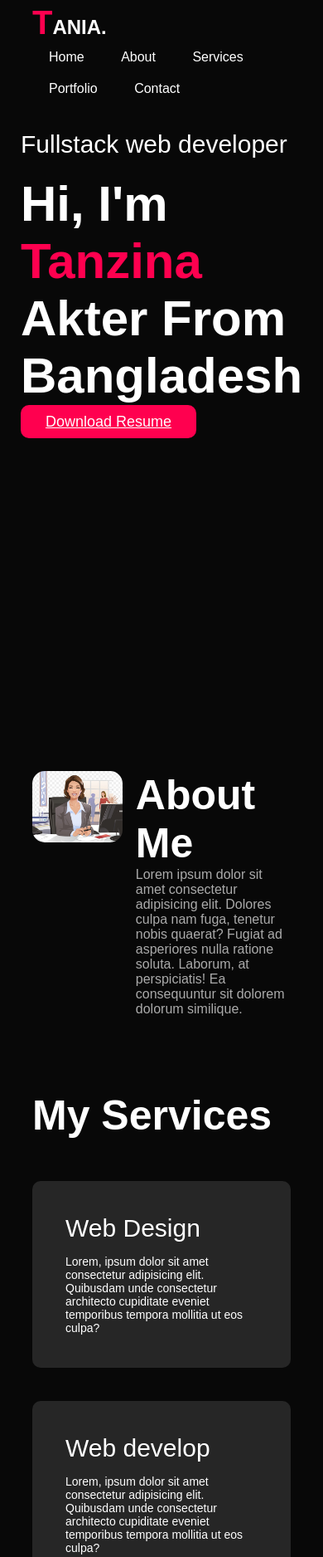
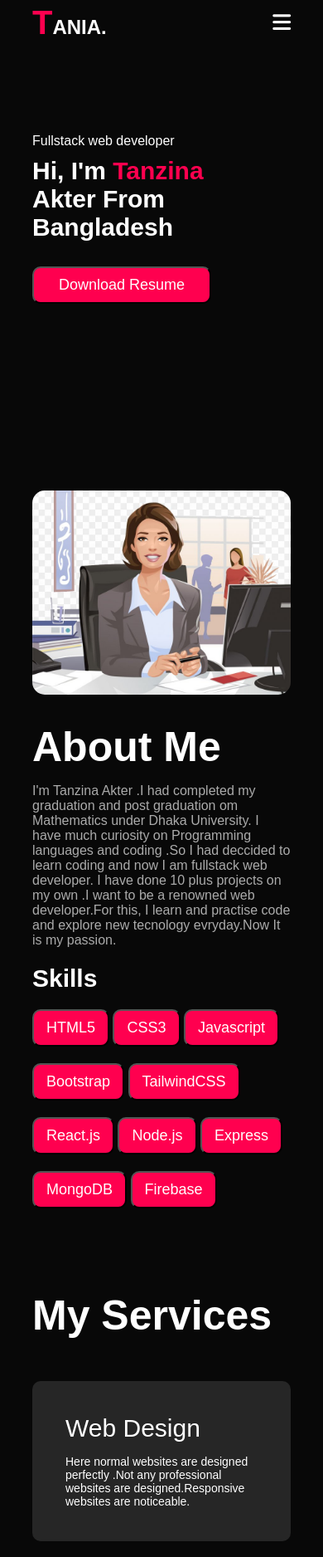
Before and after one commit to Tanzina325/portfolio, a plain HTML site: page index.html in a window 390 px wide. Shown: the top 1876 px of the page at 83% size. Drawn offline with nearby package versions, Linux system fonts and the light colour scheme.

Commit message:
third commit

```diff
--- a/index.html
+++ b/index.html
@@ -8,25 +8,37 @@
 
     <title>Tani's Portfolio</title>
     <link rel="stylesheet" href="style.css">
+    <!-- <script src="script.js" type="text/javascript"></script> -->
     <script src="https://kit.fontawesome.com/99e2c02e52.js" crossorigin="anonymous"></script>
+    <!-- <script type="text/javascript"
+        src="https://cdn.jsdelivr.net/npm/@emailjs/browser@3/dist/email.min.js">
+</script>
+<script type="text/javascript">
+   (function(){
+      emailjs.init("UzxqMbP6XZ22vh8CB");
+   })();
+</script> -->
+
 </head>
 <body>
     <div id="header">
         <div class="container">
             <nav>
                 <h1><span class="logo">T</span>ANIA.</h1>
-                <ul>
+                <ul id="sidemenu">
                     <li><a href="#header">Home</a></li>
                     <li><a href="#about">About</a></li>
                     <li><a href="#services">Services</a></li>
                     <li><a href="#portfolio">Portfolio</a></li>
                     <li><a href="#contact">Contact</a></li>
+                    <i onclick="closemenu()" class="fa-solid fa-circle-xmark"></i>
                 </ul>
+                <i onclick="openmenu()" class="fa-solid fa-bars"></i>
             </nav>
             <div class="header-font"><div class="header-text">
                 <p>Fullstack web developer</p>
             <h1>Hi, I'm <span class="name">Tanzina</span><br>Akter From Bangladesh</h1>
-            <a class="btn" href="https://drive.google.com/file/d/1TtVSjAiKNnaXCxsaZrEbZ1RbIEb0dGNm/view">Download Resume</a>
+            <a  href="https://drive.google.com/file/d/1TtVSjAiKNnaXCxsaZrEbZ1RbIEb0dGNm/view"><button class="btn">Download Resume</button></a>
             </div></div>
         </div>
     </div>
@@ -38,7 +50,18 @@
                 </div>
                 <div class="about-col-2">
                <h1 class="sub-title">About Me</h1>
-               <p>Lorem ipsum dolor sit amet consectetur adipisicing elit. Dolores culpa nam fuga, tenetur nobis quaerat? Fugiat ad asperiores nulla ratione soluta. Laborum, at perspiciatis! Ea consequuntur sit dolorem dolorum similique.</p>
+               <p>I'm Tanzina Akter .I had completed my graduation and post graduation om Mathematics under Dhaka University. I have much curiosity on Programming languages and coding .So I had deccided to learn coding and now I am fullstack web developer. I have done 10 plus projects on my own .I want to be a renowned web developer.For this, I learn and practise code and explore new tecnology evryday.Now It is my passion.</p>
+               <p class="skill">Skills</p>
+               <button class="btn-1">HTML5</button>
+               <button class="btn-1">CSS3</button>
+               <button class="btn-1">Javascript</button>
+               <button class="btn-1">Bootstrap</button>
+               <button class="btn-1">TailwindCSS</button>
+               <button class="btn-1">React.js</button>
+               <button class="btn-1">Node.js</button>
+               <button class="btn-1">Express</button>
+               <button class="btn-1">MongoDB</button>
+               <button class="btn-1">Firebase</button>
                 </div>
             </div>
         </div>
@@ -49,15 +72,15 @@
                 <div class="services-list">
                     <div>
                         <h2 class="service-text">Web Design</h2>
-                        <p>Lorem, ipsum dolor sit amet consectetur adipisicing elit. Quibusdam unde consectetur architecto cupiditate eveniet temporibus tempora mollitia ut eos culpa?</p>
+                        <p>Here normal websites are designed perfectly .Not any professional websites are designed.Responsive websites are noticeable.  </p>
                     </div>
                     <div>
                         <h2 class="service-text">Web develop</h2>
-                        <p>Lorem, ipsum dolor sit amet consectetur adipisicing elit. Quibusdam unde consectetur architecto cupiditate eveniet temporibus tempora mollitia ut eos culpa?</p>
+                        <p>here websites are developed so perfectly.Whether it is normal or professional it doesn't matter.Modern tecnologies are used to build a website.React.js,Node.js are preferrable. </p>
                     </div>
                     <div>
                         <h2 class="service-text">UI/UX Design</h2>
-                        <p>Lorem, ipsum dolor sit amet consectetur adipisicing elit. Quibusdam unde consectetur architecto cupiditate eveniet temporibus tempora mollitia ut eos culpa?</p>
+                        <p>Here UI/UX of normal websites are designed perfectly .Not any professional websites are designed.Responsive websites are noticeable.</p>
                     </div>
 
                 </div>
@@ -99,17 +122,18 @@
             <div class="row">
                 <div class="contact-left">
                     <h1 class="sub-title">Contact Me</h1>
-                    <p><i class="fa-light fa-paper-plane"></i>contact@example.com</p>
+                    <p><i class="fa-solid fa-envelope"></i></i>tanzinatania491991@gmail.com</p>
                     <p> <i class="fa-solid fa-phone"></i>+8801792166684</p>
 
                 </div>
                 <div class="contact-right">
-                    <form action="mailto:tanzinatania491991@gmail.com" method="post" enctype="text/plain" >
-                        <!-- <form name="submit-to-google-sheet"> -->
-                        <input type="text" name="'Name" placeholder="'Your Name" required>
-                        <input type="email" name="'Email" placeholder="'Your Email" required>
-                        <textarea rows="'6" name="'Message" placeholder="'Your message" required></textarea>
-                        <button class='btn'type="submit">Submit</button>
+
+                            <form id="form">
+                        <input type="text"  name="from_name" id="from_name" placeholder="Your Name" required>
+                        <input type="email" name="email_id" id="email_id" placeholder="Your Email" required>
+                        <input type="text" name="message" id="message" placeholder="Your message" required>
+                        <button id="button"
+                        value="Send Email" class='btn'type="submit">Submit</button>
                     </form>
                 </div>
 
@@ -118,18 +142,49 @@
         >
 
     </div>
+    <script>
+        var sidemenu =document.getElementById('sidemenu');
+        function openmenu(){
+            sidemenu.style.right ='0'
+        }
+        function closemenu(){
+            sidemenu.style.right ='-200px'
+        }
+    </script>
 
-    <!-- <script>
-        const scriptURL = 'https://script.google.com/macros/s/AKfycbxbU8-o7tOkuaNo-MkysgiN8CLjxIipOp8P7ZnbdIN7K1Tr3P-WsTNnjiwiXprBruB2cw/exec'
-        const form = document.forms['submit-to-google-sheet']
 
-        form.addEventListener('submit', e => {
-          e.preventDefault()
-          fetch(scriptURL, { method: 'POST', body: new FormData(form)})
-            .then(response => console.log('Success!', response))
-            .catch(error => console.error('Error!', error.message))
-        })
-      </script>  -->
+        <script>
+            const btn = document.getElementById('button');
+
+document.getElementById('form')
+ .addEventListener('submit', function(event) {
+   event.preventDefault();
+
+   btn.value = 'Sending...';
+
+   const serviceID = 'default_service';
+   const templateID = 'template_a3paqlo';
+
+   emailjs.sendForm(serviceID, templateID, this)
+    .then(() => {
+      btn.value = 'Send Email';
+      alert('Sent!');
+      form.reset();
+    }, (err) => {
+      btn.value = 'Send Email';
+      alert(JSON.stringify(err));
+    });
+});
+        </script>
+
+      <script type="text/javascript"
+      src="https://cdn.jsdelivr.net/npm/@emailjs/browser@3/dist/email.min.js"></script>
+
+    <script type="text/javascript">
+      emailjs.init('UzxqMbP6XZ22vh8CB')
+    </script>
+
+
 
 </body>
 </html>
--- a/style.css
+++ b/style.css
@@ -55,17 +55,19 @@ nav ul li a:hover::after{
     display: flex;
     align-items: center;
     justify-content: center;
+    margin-top: 60px;
 }
 
 .header-text{
     margin-top: 10%;
-    font-size: 30px;
+    font-size: 20px;
     text-align: left;
 
 }
 .header-text h1{
     font-size: 60px;
-    margin-top: 20px;
+    margin-top: 10px;
+    margin-bottom: 60px;
 }
 .name{
     color: #ff004f;
@@ -94,6 +96,22 @@ color: #ababab;
     font-size: 50px;
     font-weight: 600;
     color: #fff;
+    margin-bottom: 15px;
+
+}
+.skill{
+    font-size: 30px;
+    font-weight: 600;
+    color: #fff;
+margin-top: 20px;
+margin-bottom: 10px;
+}
+.btn-1{background: #ff004f;
+    padding:10px 15px ;
+    border-radius: 10px;
+    color: #fff;
+    font-size: large;
+    margin: 10px 0px;
 
 }
 .services{
@@ -199,4 +217,73 @@ form input, form textarea{
     border-radius: 10px;
     color: #fff;
     font-size: large;
+    cursor: pointer;
+
 }
+nav .fas{
+    display: none;
+}
+@media only screen and (max-width:600px){
+    #header{
+        width: 100%;
+        height: 60vh;
+
+    }
+    .header-text h1{
+    font-size: 30px;
+    margin-bottom: 30px;
+    }
+    .header-font{
+        display: flex;
+        align-items: center;
+        justify-content: space-between;
+        margin-top: 80px;
+    }
+    .header-text{
+
+        font-size: 16px;
+        text-align: left;
+
+    }
+    .row{
+        display: inline;
+
+    }
+    .about{
+        padding: 20px 0;
+    }
+    .about-col-2{
+        margin-top: 30px;
+
+    }
+    .sub-title{
+        margin-bottom: 15px;
+    }
+    nav .fa-solid{
+        display: block;
+        font-size: 25px;
+        cursor: pointer;
+    }
+    nav ul{
+        background: #ff004f;
+        position: fixed;
+        top: 0;
+        right: -200px;
+        width: 200px;
+        height: 100vh;
+        padding-top: 50px;
+        z-index: 2;
+        transition: right 0.5s;
+    }
+    nav ul li{
+        display: block;
+        margin: 25px;
+    }
+
+}
+nav ul .fa-solid{
+    position: absolute;
+    top: 25px;
+    left: 25px;
+    cursor: pointer;
+}
```
